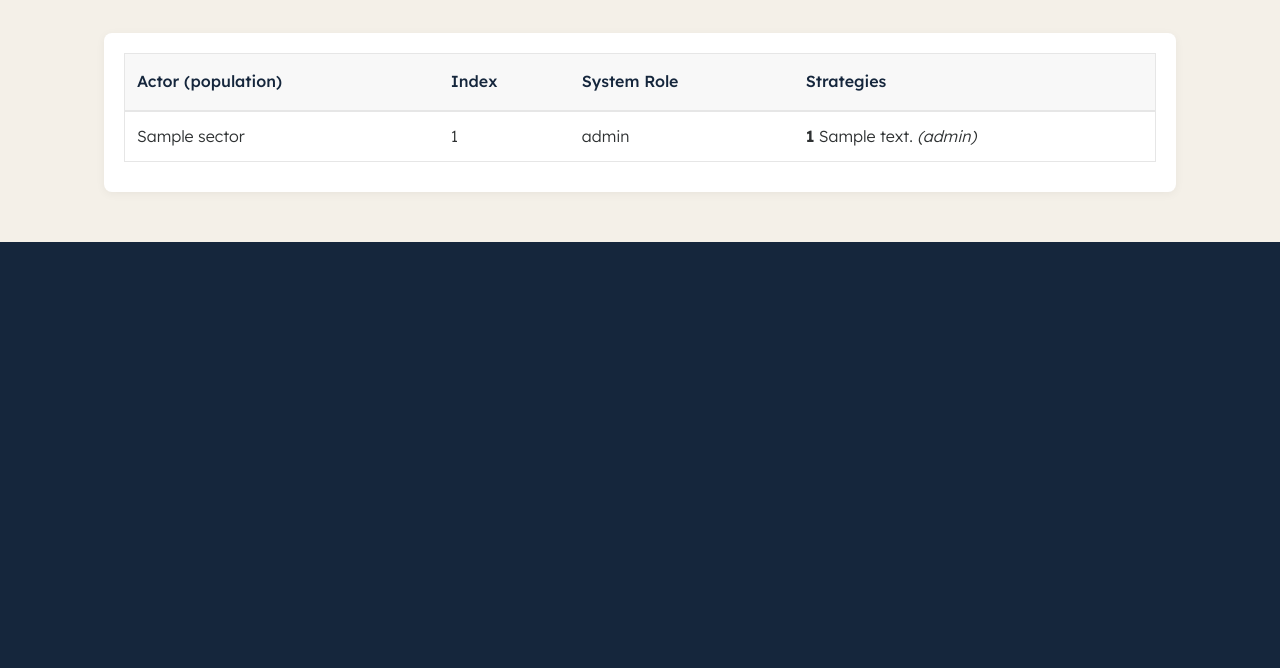
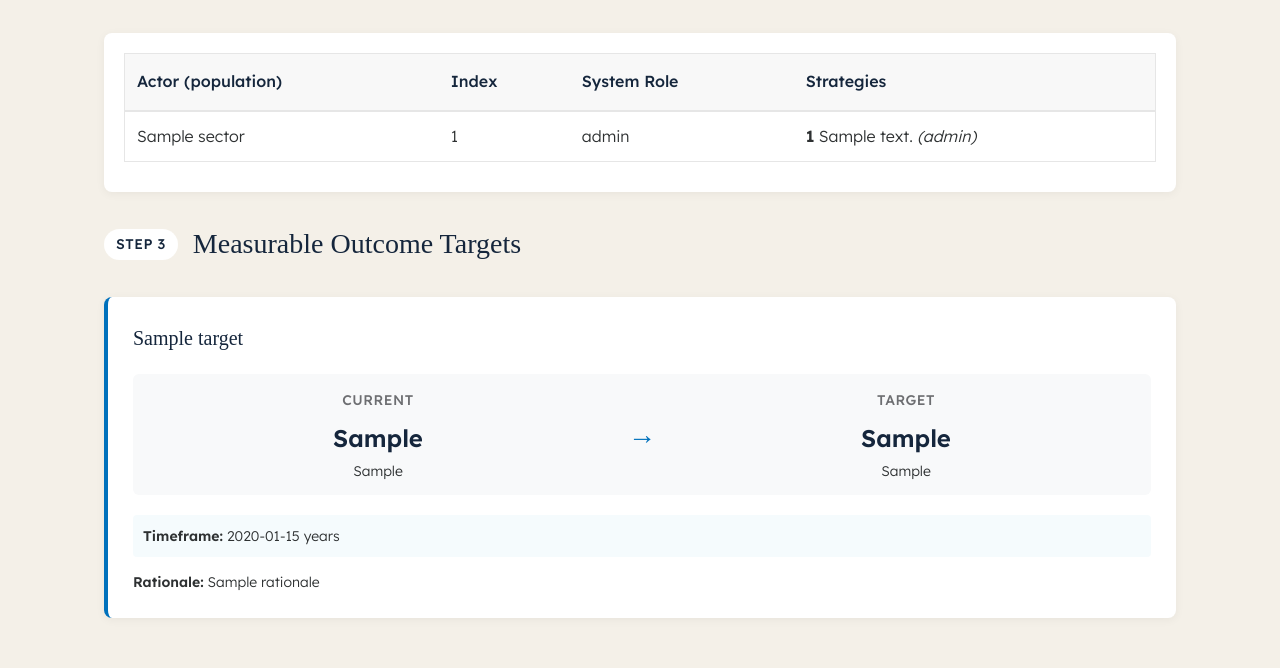
Before and after one commit to joeheapy/EvoSocialThree, a Flask app: template templates/index.html in a window 1280 px wide. Shown: the part 754-1422 px from the top of the page. Before the commit the page ends 996 px from the top, so only its background shows below. Run offline with Flask 3, Linux system fonts and the light colour scheme; the template is opened without the code that fills it: most values are stand-ins (such as "Sample title", 1, 10 or a date in 2020).

Commit message:
First version of Measurable Outcome Targets

```diff
--- a/main.py
+++ b/main.py
@@ -5,6 +5,7 @@ from dotenv import load_dotenv
 import html
 from config import DEFAULT_PROBLEM_TEXT
 from api.openai.infer_actors import infer_actors_from_problem
+from api.openai.infer_outcome_target import infer_outcome_targets_from_problem
 
 # Load environment variables from .env file
 load_dotenv()
@@ -16,7 +17,9 @@ app = Flask(__name__)
 results = {
     'problem': DEFAULT_PROBLEM_TEXT,
     'actors_table': None,
-    'actors_table_error': False
+    'actors_table_error': False,
+    'outcome_targets': None,
+    'outcome_targets_error': False
 }
 
 @app.route('/', methods=['GET'])
@@ -38,6 +41,8 @@ def submit_problem():
         results['problem'] = problem
         results['actors_table'] = None # Reset previous results
         results['actors_table_error'] = False
+        results['outcome_targets'] = None # Reset previous results
+        results['outcome_targets_error'] = False
 
         # Infer actors using LangChain/OpenAI
         if problem: # Only infer if there's a problem description
@@ -46,6 +51,13 @@ def submit_problem():
                 results['actors_table'] = actors_data
             else:
                 results['actors_table_error'] = True
+
+            # Infer outcome targets using LangChain/OpenAI
+            outcome_targets_data = infer_outcome_targets_from_problem(problem)
+            if outcome_targets_data:
+                results['outcome_targets'] = outcome_targets_data
+            else:
+                results['outcome_targets_error'] = True
 
         # Redirect to the home page to display the results
         return redirect(url_for('hello_world'))
--- a/static/css/style.css
+++ b/static/css/style.css
@@ -323,6 +323,104 @@ p {
   }
 }
 
+/* Outcome Targets styles */
+.outcome-targets-container {
+  margin: 30px 0;
+  display: flex;
+  flex-direction: column;
+  gap: 25px;
+}
+
+.target-card {
+  background-color: var(--jrf-light-gray);
+  border-radius: 8px;
+  padding: 25px;
+  box-shadow: 0 2px 10px rgba(0, 0, 0, 0.05);
+  border-left: 4px solid var(--jrf-blue);
+}
+
+.target-metric {
+  color: var(--jrf-purple);
+  font-size: 20px;
+  margin-bottom: 20px;
+  font-weight: 500;
+}
+
+.target-progression {
+  display: flex;
+  align-items: center;
+  justify-content: space-between;
+  margin-bottom: 20px;
+  padding: 15px;
+  background-color: #f8f9fa;
+  border-radius: 6px;
+}
+
+.target-from,
+.target-to {
+  display: flex;
+  flex-direction: column;
+  align-items: center;
+  flex: 1;
+}
+
+.target-label {
+  font-size: 14px;
+  color: var(--jrf-dark-gray);
+  font-weight: 500;
+  text-transform: uppercase;
+  letter-spacing: 0.5px;
+  margin-bottom: 8px;
+}
+
+.target-value {
+  font-size: 24px;
+  font-weight: 600;
+  color: var(--jrf-purple);
+  margin-bottom: 4px;
+}
+
+.target-unit {
+  font-size: 14px;
+  color: var(--jrf-text);
+  text-align: center;
+  line-height: 1.3;
+}
+
+.target-arrow {
+  font-size: 28px;
+  color: var(--jrf-blue);
+  font-weight: bold;
+  margin: 0 20px;
+}
+
+.target-timeframe {
+  margin-bottom: 15px;
+  padding: 10px;
+  background-color: rgba(160, 215, 228, 0.1);
+  border-radius: 4px;
+  font-size: 14px;
+}
+
+.target-rationale {
+  font-size: 14px;
+  line-height: 1.5;
+  color: var(--jrf-text);
+}
+
+.outcome-targets-container.error {
+  background-color: var(--jrf-light-gray);
+  border-radius: 8px;
+  padding: 20px;
+  border-left: 4px solid #dc3545;
+}
+
+.outcome-targets-container.error p {
+  margin: 0;
+  color: #dc3545;
+  font-weight: 500;
+}
+
 /* Responsive adjustments for mobile */
 @media (max-width: 768px) {
   .hero h1 {
@@ -348,4 +446,19 @@ p {
     padding: 10px 8px;
     font-size: 14px;
   }
+
+  .target-progression {
+    flex-direction: column;
+    gap: 15px;
+  }
+
+  .target-arrow {
+    transform: rotate(90deg);
+    margin: 10px 0;
+  }
+
+  .target-from,
+  .target-to {
+    width: 100%;
+  }
 }
--- /dev/null
+++ b/templates/components/outcome_targets.html
@@ -0,0 +1,33 @@
+{% if results.outcome_targets and results.outcome_targets.targets %}
+<div class="outcome-targets-container">
+  {% for target in results.outcome_targets.targets %}
+  <div class="target-card">
+    <h3 class="target-metric">{{ target.metric_name }}</h3>
+    <div class="target-progression">
+      <div class="target-from">
+        <span class="target-label">Current</span>
+        <span class="target-value">{{ target.from_value }}</span>
+        <span class="target-unit">{{ target.from_unit }}</span>
+      </div>
+      <div class="target-arrow">→</div>
+      <div class="target-to">
+        <span class="target-label">Target</span>
+        <span class="target-value">{{ target.to_value }}</span>
+        <span class="target-unit">{{ target.to_unit }}</span>
+      </div>
+    </div>
+    <div class="target-timeframe">
+      <strong>Timeframe:</strong> {{ target.timeframe_years }} year{{ 's' if
+      target.timeframe_years != 1 else '' }}
+    </div>
+    <div class="target-rationale">
+      <strong>Rationale:</strong> {{ target.rationale }}
+    </div>
+  </div>
+  {% endfor %}
+</div>
+{% elif results.outcome_targets_error %}
+<div class="outcome-targets-container error">
+  <p>Could not retrieve outcome targets at this time.</p>
+</div>
+{% endif %}
--- a/templates/index.html
+++ b/templates/index.html
@@ -40,6 +40,15 @@
         </div>
         {% include 'components/actors_table.html' %}
       </section>
+      {% endif %} {% if results.outcome_targets or results.outcome_targets_error
+      %}
+      <section id="step-3-outcome-targets" class="content-section">
+        <div class="step-heading">
+          <span class="step-label-light">Step 3</span>
+          <h2>Measurable Outcome Targets</h2>
+        </div>
+        {% include 'components/outcome_targets.html' %}
+      </section>
       {% endif %}
       <!-- Additional content can go here -->
     </main>
```
Also changed, not shown: api/openai/infer_outcome_target.py (added, +125 -0 lines), api/openai/outcome-target.py (deleted).
